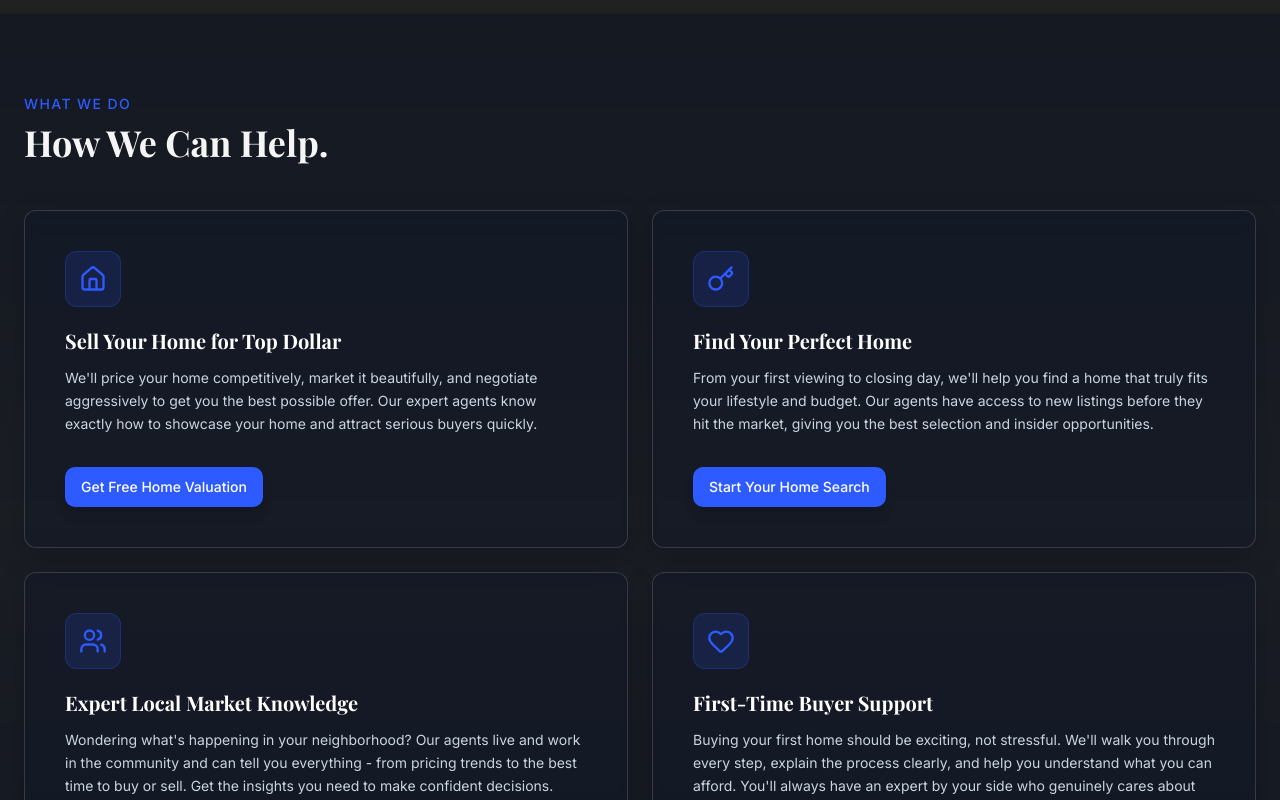
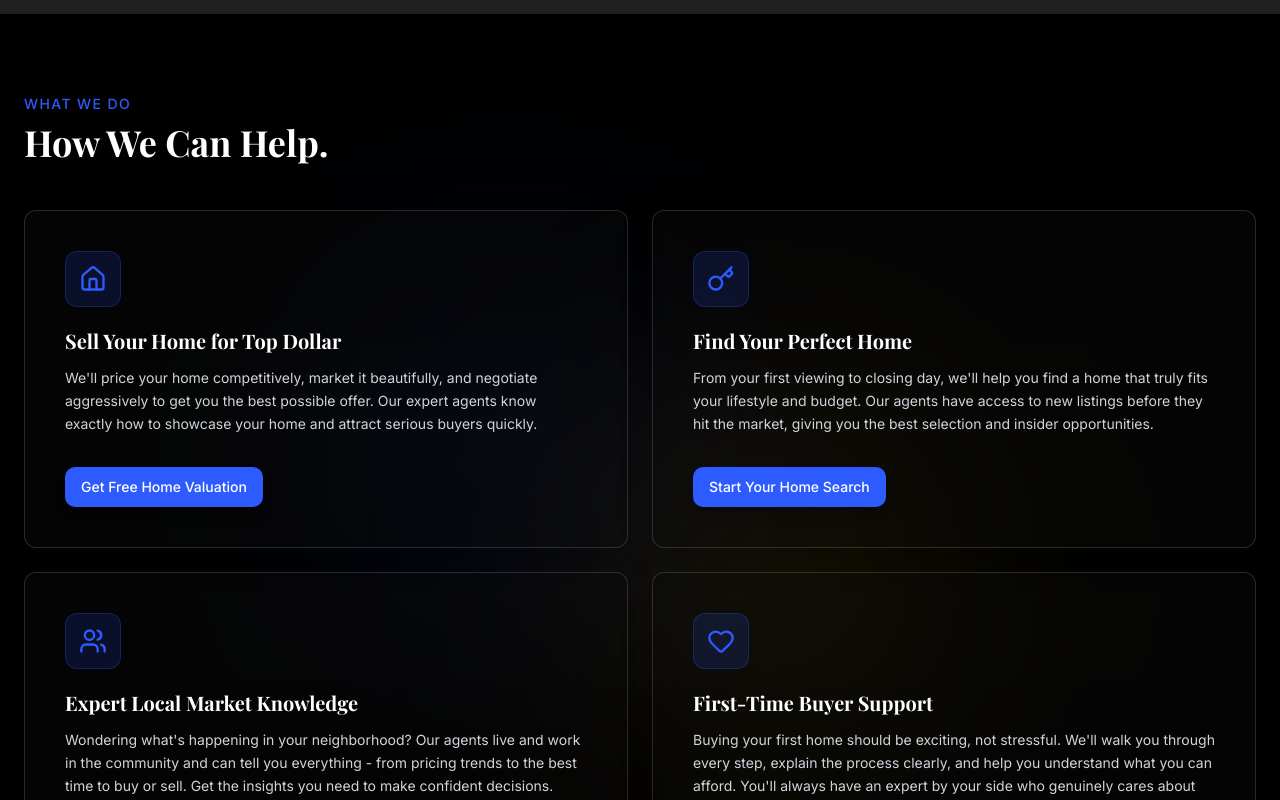
Before and after one commit to Mattyc1998/v0-nexus-realty-landing-page, a Next.js app: page / in a window 1280 px wide. Shown: the part 820-1620 px from the top of the page. Built offline with nearby package versions, Linux system fonts and the light colour scheme; grey boxes are pictures that could not be loaded.

Commit message:
Updated services.tsx

```diff
--- a/components/sections/services.tsx
+++ b/components/sections/services.tsx
@@ -85,12 +85,12 @@ export function Services() {
       className="relative py-20 overflow-hidden"
       ref={ref}
     >
-      {/* Brighter background gradient */}
-      <div className="absolute inset-0 bg-gradient-to-b from-slate-900/50 via-slate-800/30 to-slate-900/50 -z-10" />
+      {/* Background matching hero - deep black with subtle gradient */}
+      <div className="absolute inset-0 bg-gradient-to-b from-black via-black/95 to-black -z-10" />
 
-      {/* Stronger glow effects for more light */}
-      <div className="absolute top-1/4 left-1/4 w-96 h-96 bg-primary/8 rounded-full blur-[120px] -z-10" />
-      <div className="absolute bottom-1/4 right-1/4 w-96 h-96 bg-amber-400/8 rounded-full blur-[120px] -z-10" />
+      {/* Stronger glows for brightness without changing base color */}
+      <div className="absolute top-1/4 left-1/4 w-96 h-96 bg-primary/10 rounded-full blur-[120px] -z-10" />
+      <div className="absolute bottom-1/4 right-1/4 w-96 h-96 bg-amber-400/10 rounded-full blur-[120px] -z-10" />
 
       <div className="mx-auto max-w-7xl px-6">
         <motion.div
@@ -107,7 +107,7 @@ export function Services() {
           initial={{ opacity: 0, x: -30 }}
           animate={isVisible ? { opacity: 1, x: 0 } : { opacity: 0, x: -30 }}
           transition={{ duration: 0.4, delay: 0.1 }}
-          className="mb-12 font-serif text-3xl font-bold text-foreground md:text-4xl text-balance"
+          className="mb-12 font-serif text-3xl font-bold text-white md:text-4xl text-balance"
         >
           How We Can Help.
         </motion.h2>
@@ -132,14 +132,14 @@ export function Services() {
                 style={{
                   transform: isHovered ? "translateY(-10px)" : "translateY(0)",
                   backgroundColor: isHovered
-                    ? "rgba(30, 41, 59, 0.6)" // Brighter hover - slate-800 with opacity
-                    : "rgba(15, 23, 42, 0.4)", // Brighter default - slate-900 with opacity
+                    ? "rgba(20, 20, 20, 0.6)" // Darker, matches hero better
+                    : "rgba(10, 10, 10, 0.4)", // Darker, matches hero better
                   borderColor: isHovered
-                    ? "rgba(255, 255, 255, 0.25)" // Brighter border
-                    : "rgba(255, 255, 255, 0.15)", // Brighter border
+                    ? "rgba(255, 255, 255, 0.25)"
+                    : "rgba(255, 255, 255, 0.15)",
                   boxShadow: isHovered
-                    ? "0 20px 40px rgba(0, 0, 0, 0.3)"
-                    : "0 10px 30px rgba(0, 0, 0, 0.2)",
+                    ? "0 20px 40px rgba(0, 0, 0, 0.4)"
+                    : "0 10px 30px rgba(0, 0, 0, 0.3)",
                 }}
               >
                 <div>
@@ -149,21 +149,21 @@ export function Services() {
                     style={{
                       transform: isHovered ? "rotate(5deg) scale(1.1)" : "rotate(0deg) scale(1)",
                       backgroundColor: isHovered
-                        ? "hsl(var(--primary) / 0.25)" // Brighter icon bg
+                        ? "hsl(var(--primary) / 0.25)"
                         : "hsl(var(--primary) / 0.15)",
                       borderColor: isHovered
-                        ? "hsl(var(--primary) / 0.5)" // Brighter border
+                        ? "hsl(var(--primary) / 0.5)"
                         : "hsl(var(--primary) / 0.25)",
                     }}
                   >
                     <Icon className="h-7 w-7 text-primary" />
                   </motion.div>
 
-                  <h3 className="mb-3 font-serif text-xl font-bold text-white"> {/* Changed to pure white */}
+                  <h3 className="mb-3 font-serif text-xl font-bold text-white">
                     {service.title}
                   </h3>
 
-                  <p className="text-sm leading-relaxed text-slate-300"> {/* Brighter text */}
+                  <p className="text-sm leading-relaxed text-gray-300">
                     {service.description}
                   </p>
                 </div>
```
